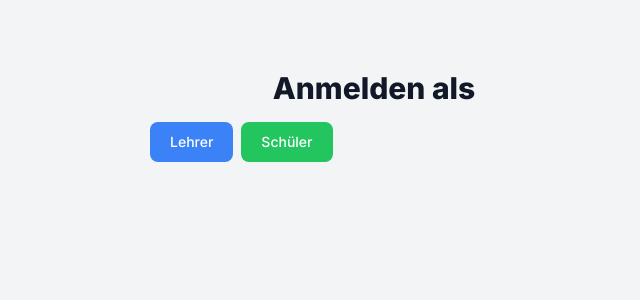
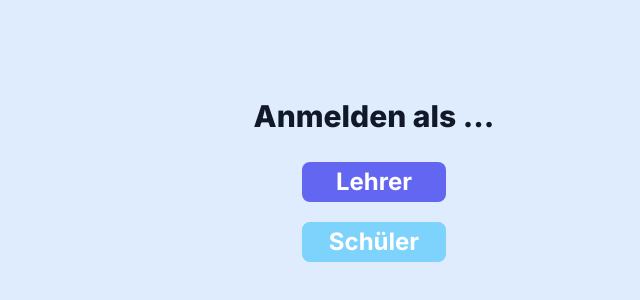
Before and after one commit to BWizard06/ksh_unterrichtsplaner, a Next.js app: page /login in a window 1280 px wide. Shown: the part 284-584 px from the top of the page, without its empty margins (266-906 px from the left). Built offline with nearby package versions, Linux system fonts and the light colour scheme; no server answers; the database is empty.

Commit message:
Add landingpage, register and teacher logijn

```diff
--- a/app/globals.css
+++ b/app/globals.css
@@ -5,7 +5,7 @@
 
 
 body{
-  @apply bg-blue-200/50
+  @apply bg-blue-200/50;
 }
 
   .dark {
@@ -135,19 +135,26 @@ body{
   @apply p-2 w-40 border-2 placeholder-black text-end text-black border-indigo-300 rounded-xl focus:outline-none focus:ring-2 focus:ring-blue-400/50;
 }
 
-.backBtn{
-  @apply p-2 bg-red-500 hover:bg-red-600 focus:bg-red-700 focus:outline-none border-none rounded-xl text-white flex justify-end items-end cursor-pointer;
+.useTeacherBtn{
+  @apply py-1 px-3 w-36 bg-indigo-500 hover:bg-indigo-600 focus:bg-indigo-700 focus:outline-none border-none rounded-lg text-white text-2xl font-bold flex justify-center items-center cursor-pointer focus:ring-2 focus:ring-blue-400/50;;
+}
 
+.useStudentBtn{
+  @apply py-1 px-3 w-36 bg-sky-300 hover:bg-sky-400 focus:bg-sky-500 focus:outline-none border-none rounded-lg text-white text-2xl font-bold flex justify-center items-center cursor-pointer focus:ring-2 focus:ring-blue-400/50;;
 }
 
 .title{
-  @apply text-3xl font-extrabold text-black
+  @apply text-3xl font-extrabold text-black;
 }
 
 .subtitle{
-  @apply text-xl font-bold text-black
+  @apply text-xl font-bold text-black;
 }
 
 .loginInputField{
-  @apply appearance-none w-full shadow-inner px-3 py-2 border rounded-lg border-indigo-300 placeholder-black text-black focus:outline-none focus:ring-2 focus:ring-blue-400/50
+  @apply appearance-none w-full shadow-inner px-3 py-2 border rounded-lg border-indigo-300 placeholder-black text-black focus:outline-none focus:ring-2 focus:ring-blue-400/50;
 }
+
+.registerInputField{
+  @apply appearance-none relative block w-full px-3 py-2 border placeholder-black text-black border-indigo-300 focus:outline-none focus:ring-2 focus:ring-blue-400/50;
+}
--- a/app/login/page.js
+++ b/app/login/page.js
@@ -50,25 +50,27 @@ export default function LoginPage() {
     }, [selectedClass]);
 
     return (
-        <div className="flex items-center justify-center min-h-screen bg-gray-100">
+        <main className="flex items-center justify-center min-h-screen">
             <div className="max-w-md w-full space-y-8">
                 {!userType ? (
-                    <div className="space-y-4">
+                    <div className="space-y-16 flex justify-center">
                         <h2 className="text-center text-3xl font-extrabold text-gray-900">
-                            Anmelden als
+                            Anmelden als ...
                         </h2>
+                        <div className="flex-row justify-center items-center absolute space-y-5">
                             <button
                                 onClick={() => setUserType("Teacher")}
-                            className="text-white bg-blue-500 hover:bg-blue-700 focus:ring-4 focus:ring-blue-300 font-medium rounded-lg text-sm px-5 py-2.5 text-center mr-2 mb-2 dark:bg-blue-600 dark:hover:bg-blue-700 dark:focus:ring-blue-800"
+                                className="useTeacherBtn"
                             >
                                 Lehrer
                             </button>
                             <button
                                 onClick={() => setUserType("Student")}
-                            className="text-white bg-green-500 hover:bg-green-700 focus:ring-4 focus:ring-green-300 font-medium rounded-lg text-sm px-5 py-2.5 text-center mr-2 mb-2 dark:bg-green-600 dark:hover:bg-green-700 dark:focus:ring-green-800"
+                                className="useStudentBtn"
                             >
                                 Schüler
                             </button>
+                        </div>
                     </div>
                 ) : (
                     <form className="mt-8 space-y-6">
@@ -114,6 +116,6 @@ export default function LoginPage() {
                     </form>
                 )}
             </div>
-        </div>
+        </main>
     );
 }
--- a/app/page.js
+++ b/app/page.js
@@ -6,12 +6,14 @@ import { useRouter } from "next/navigation";
 export default function Home() {
     const router = useRouter();
     return (
-        <div className="flex flex-row items-center ">
-            <div className="max-w-max mx-auto">
+        <main className="flex h-screen space-x-20 items-center justify-center">
+            <div className="flex flex-col items-center ">
+
+                <div className="w-48">
                     <div className="relative group cursor-pointer">
                         <div className="absolute rounded-full -inset-1 bg-gradient-to-r from-cyan-400 via-sky-500 to-blue-600 blur opacity-35 group-hover:opacity-100 duration-500"></div>
                         <div
-                        className="relative px-12 py-6 bg-white rounded-full leading-none flex items-center justify-center space-x-6 group-hover:bg-black duration-1000"
+                            className="relative px-12 py-6 bg-white rounded-full leading-none flex items-center justify-center group-hover:bg-black duration-1000"
                             onClick={() => router.push("/login")}
                         >
                             <p className="text-black group-hover:text-white duration-300 font-bold">
@@ -20,11 +22,12 @@ export default function Home() {
                         </div>
                     </div>
                 </div>
-            <div className="max-w-max mx-auto">
+
+                <div className="w-48 mt-8">
                     <div className="relative group cursor-pointer">
                         <div className="absolute rounded-full -inset-1 bg-gradient-to-r from-cyan-400 via-sky-500 to-blue-600 blur opacity-35 group-hover:opacity-100 duration-500"></div>
                         <div
-                        className="relative px-12 py-6 bg-white rounded-full leading-none flex items-center justify-center space-x-6 group-hover:bg-black duration-1000"
+                            className="relative px-12 py-6 bg-white rounded-full leading-none flex items-center justify-center group-hover:bg-black duration-1000"
                             onClick={() => router.push("/register")}
                         >
                             <p className="text-black group-hover:text-white duration-300 font-bold">
@@ -33,6 +36,8 @@ export default function Home() {
                         </div>
                     </div>
                 </div>
+
             </div>
+        </main>
     );
 }
```
Also changed, not shown: app/register/page.js (+18 -15 lines). Lines whose indentation alone changed are shown as unchanged.
